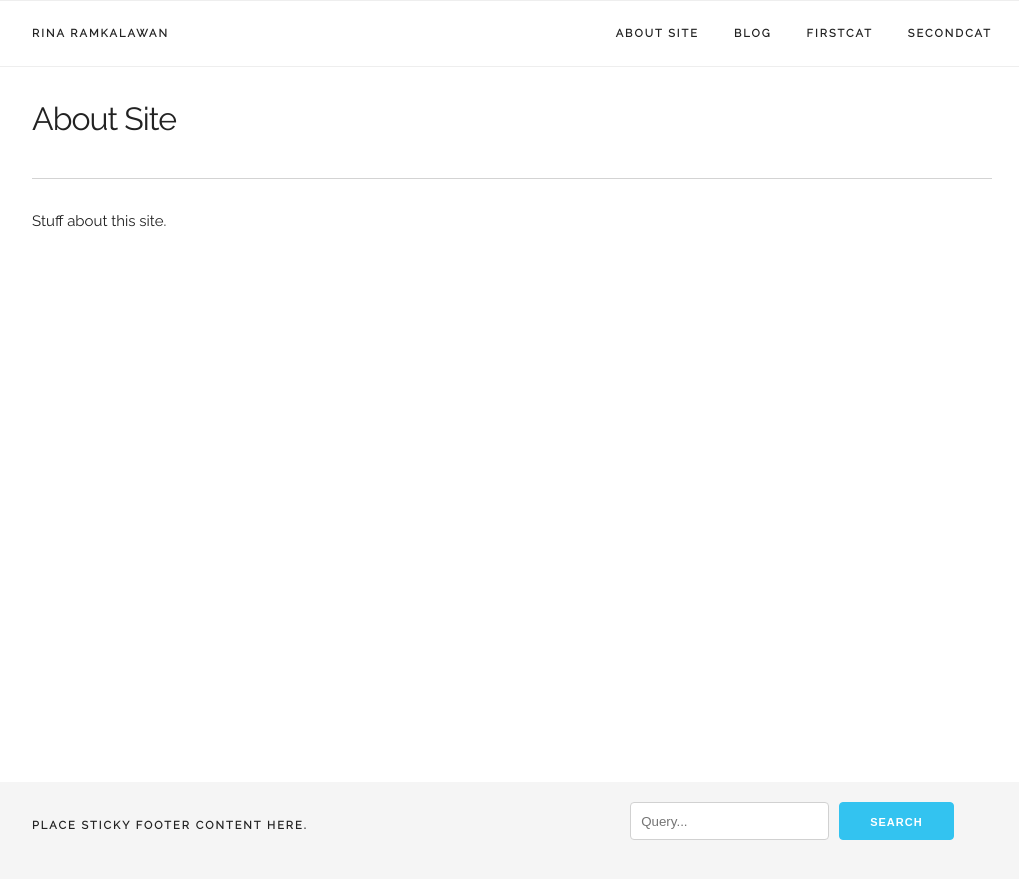
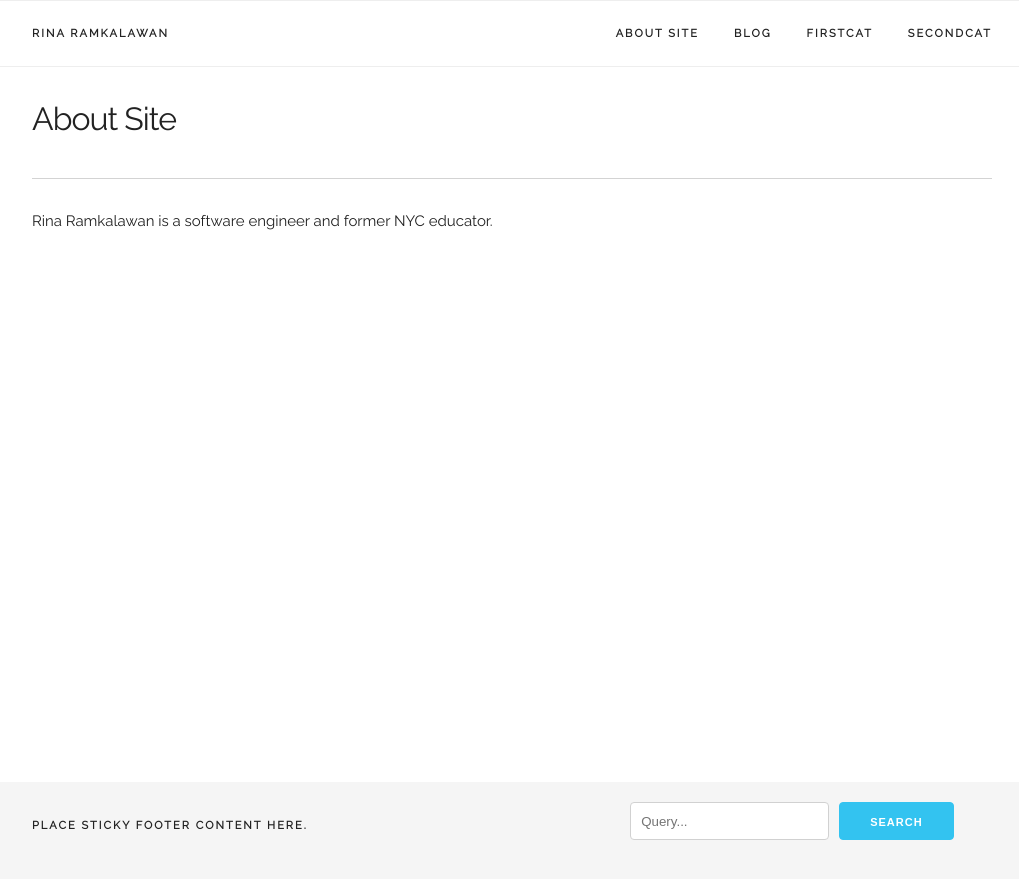
Before and after one commit to rinarama/karinaramkalawan, a Jekyll site: the page built from _static/about.html, in a window 1280 px wide. Shown: the top 879 px of the page, without its empty margins (128-1147 px from the left). Built offline with Jekyll 4.4.1, drawn with Linux system fonts in a browser that asks for light colours.

Commit message:
Update index

```diff
--- a/_static/about.html
+++ b/_static/about.html
@@ -6,5 +6,5 @@ permalink: /about/
 ---
 
 <div class="about-content">
-  <p>Stuff about this site.</p>
+  <p>Rina Ramkalawan is a software engineer and former NYC educator.</p>
 </div>
```
